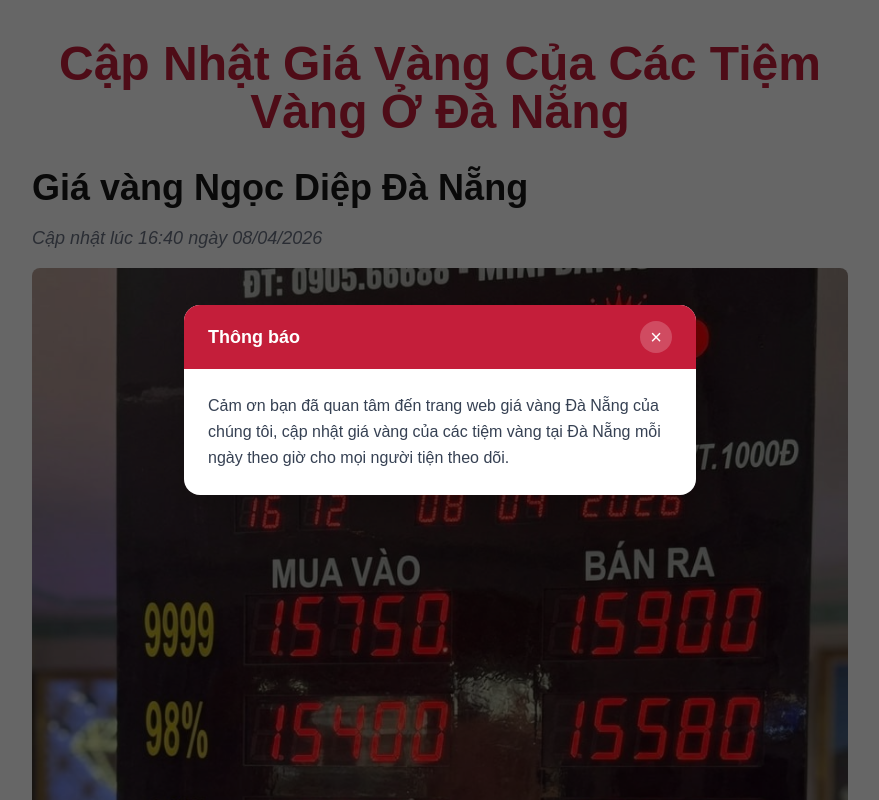
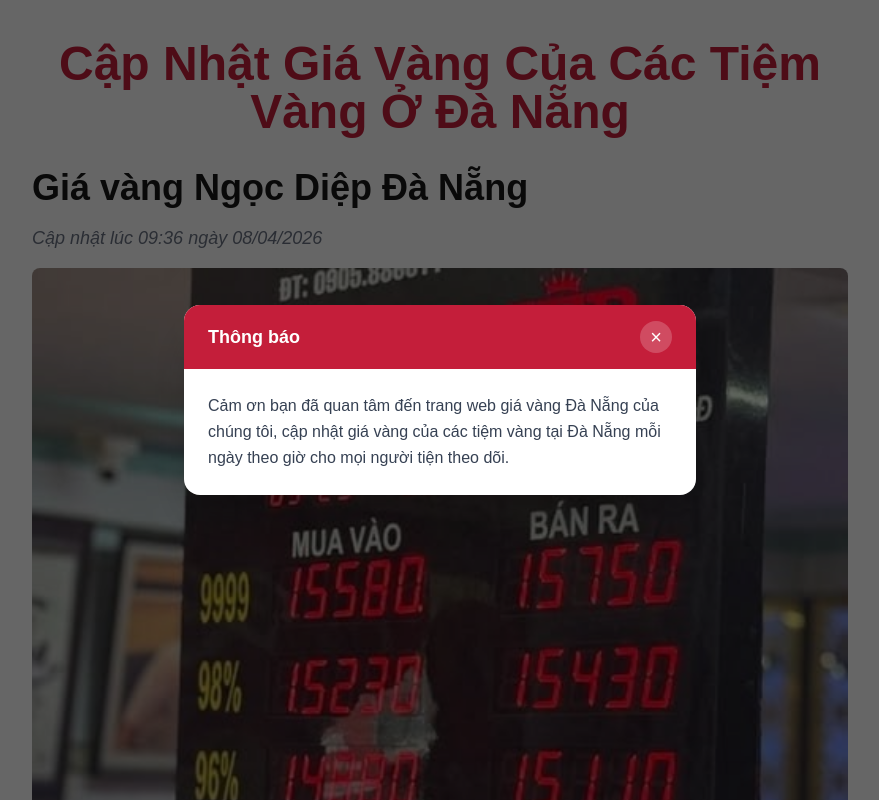
Before and after one commit to TranhGio/Danang-Gold-price, a Next.js app: page / in a window 1280 px wide. Shown: the top 800 px of the page, without its empty margins (200-1079 px from the left). Built offline with nearby package versions, Linux system fonts and the light colour scheme.

Commit message:
Update ngoc-diep price image (09:36)

```diff
--- a/app/data/goldShops.ts
+++ b/app/data/goldShops.ts
@@ -12,7 +12,7 @@
     name: "Ngọc Diệp",
     location: "Đà Nẵng",
     image: "images/ngoc-diep.jpg",
-    updatedAt: "16:40",
+    updatedAt: "09:36",
   },
   {
     id: "ngoc-thinh",
```
Also changed, not shown: public/images/ngoc-diep.jpg.
